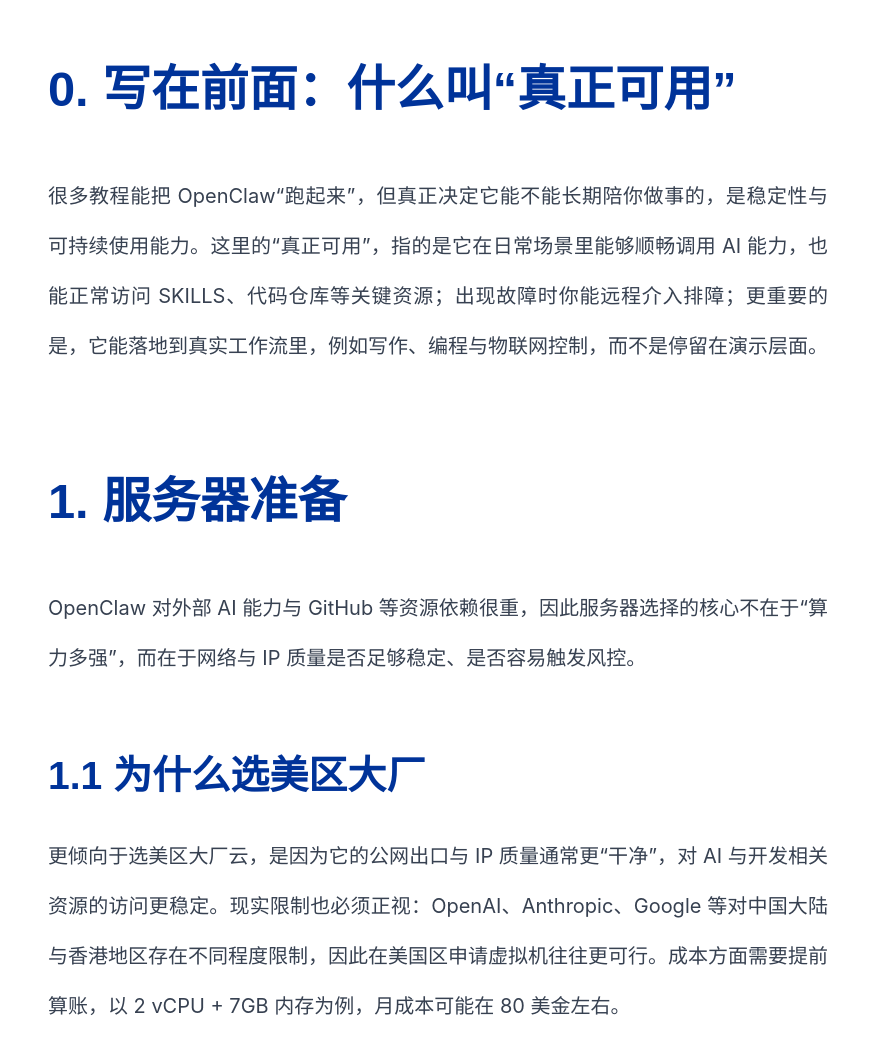
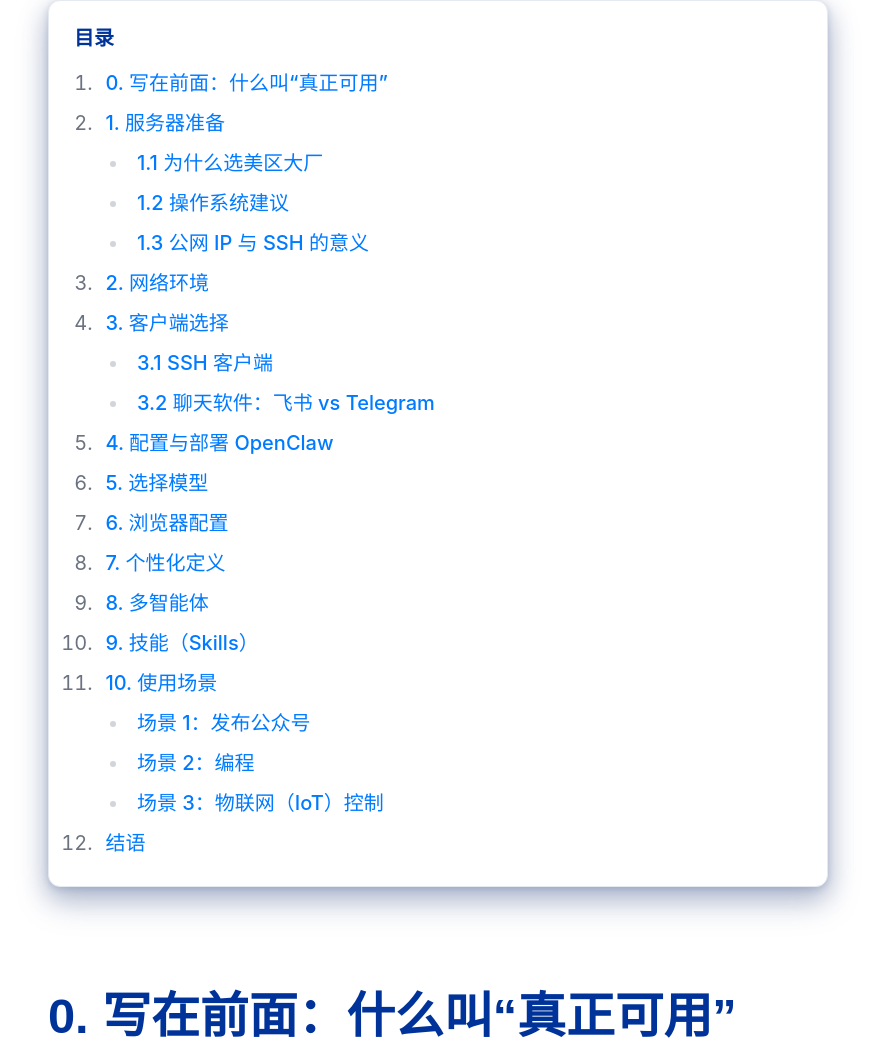
Before and after one commit to inforix/lygwsite, an Astro site: page /openclaw in a window 1280 px wide. Shown: the part 1044-2097 px from the top of the page, without its empty margins (202-1077 px from the left). Built offline with nearby package versions, Linux system fonts and the light colour scheme; Astro itself is replaced by a stand-in of ours.

Commit message:
feat(site): add toc to OpenClaw guide

```diff
--- a/src/pages/openclaw.astro
+++ b/src/pages/openclaw.astro
@@ -12,44 +12,115 @@ import Layout from '../layouts/BlogPost.astro';
 		声明：本文只是一次实际部署与使用的经验整理，不构成对任何平台或产品的推荐。网络空间相关活动请遵守国家规定，具体选型与合规请根据自身情况判断。
 	</p>
 
-	<h2>0. 写在前面：什么叫“真正可用”</h2>
+	<nav class="toc">
+		<div class="toc-title">目录</div>
+		<ol>
+			<li><a href="#toc-0">0. 写在前面：什么叫“真正可用”</a></li>
+			<li>
+				<a href="#toc-1">1. 服务器准备</a>
+				<ul>
+					<li><a href="#toc-1-1">1.1 为什么选美区大厂</a></li>
+					<li><a href="#toc-1-2">1.2 操作系统建议</a></li>
+					<li><a href="#toc-1-3">1.3 公网 IP 与 SSH 的意义</a></li>
+				</ul>
+			</li>
+			<li><a href="#toc-2">2. 网络环境</a></li>
+			<li>
+				<a href="#toc-3">3. 客户端选择</a>
+				<ul>
+					<li><a href="#toc-3-1">3.1 SSH 客户端</a></li>
+					<li><a href="#toc-3-2">3.2 聊天软件：飞书 vs Telegram</a></li>
+				</ul>
+			</li>
+			<li><a href="#toc-4">4. 配置与部署 OpenClaw</a></li>
+			<li><a href="#toc-5">5. 选择模型</a></li>
+			<li><a href="#toc-6">6. 浏览器配置</a></li>
+			<li><a href="#toc-7">7. 个性化定义</a></li>
+			<li><a href="#toc-8">8. 多智能体</a></li>
+			<li><a href="#toc-9">9. 技能（Skills）</a></li>
+			<li>
+				<a href="#toc-10">10. 使用场景</a>
+				<ul>
+					<li><a href="#toc-10-1">场景 1：发布公众号</a></li>
+					<li><a href="#toc-10-2">场景 2：编程</a></li>
+					<li><a href="#toc-10-3">场景 3：物联网（IoT）控制</a></li>
+				</ul>
+			</li>
+			<li><a href="#toc-end">结语</a></li>
+		</ol>
+	</nav>
+	<style>
+		.toc {
+			border: 1px solid rgb(var(--gray-light));
+			border-radius: 12px;
+			padding: 1em 1.25em;
+			background: #fff;
+			box-shadow: var(--box-shadow);
+			margin: 2em 0 2.5em;
+		}
+		.toc-title {
+			font-weight: 700;
+			color: var(--accent-dark);
+			margin-bottom: 0.5em;
+		}
+		.toc ol,
+		.toc ul {
+			margin: 0;
+			padding-left: 1.2em;
+		}
+		.toc ul {
+			margin-top: 0.25em;
+		}
+		.toc li {
+			margin: 0.25em 0;
+		}
+		.toc a {
+			text-decoration: none;
+		}
+		:global(h2[id]),
+		:global(h3[id]) {
+			scroll-margin-top: 120px;
+		}
+	</style>
+
+	<h2 id="toc-0">0. 写在前面：什么叫“真正可用”</h2>
 	<p>
 		很多教程能把 OpenClaw“跑起来”，但真正决定它能不能长期陪你做事的，是稳定性与可持续使用能力。这里的“真正可用”，指的是它在日常场景里能够顺畅调用 AI 能力，也能正常访问 SKILLS、代码仓库等关键资源；出现故障时你能远程介入排障；更重要的是，它能落地到真实工作流里，例如写作、编程与物联网控制，而不是停留在演示层面。
 	</p>
 
-	<h2>1. 服务器准备</h2>
+	<h2 id="toc-1">1. 服务器准备</h2>
 	<p>
 		OpenClaw 对外部 AI 能力与 GitHub 等资源依赖很重，因此服务器选择的核心不在于“算力多强”，而在于网络与 IP 质量是否足够稳定、是否容易触发风控。
 	</p>
-	<h3>1.1 为什么选美区大厂</h3>
+	<h3 id="toc-1-1">1.1 为什么选美区大厂</h3>
 	<p>
 		更倾向于选美区大厂云，是因为它的公网出口与 IP 质量通常更“干净”，对 AI 与开发相关资源的访问更稳定。现实限制也必须正视：OpenAI、Anthropic、Google 等对中国大陆与香港地区存在不同程度限制，因此在美国区申请虚拟机往往更可行。成本方面需要提前算账，以 2 vCPU + 7GB 内存为例，月成本可能在 80 美金左右。
 	</p>
-	<h3>1.2 操作系统建议</h3>
+	<h3 id="toc-1-2">1.2 操作系统建议</h3>
 	<p>
 		系统上建议优先 Linux。我使用的是 Rocky Linux，也可以选择 Ubuntu 等常见发行版。相比之下，Windows 部署与维护复杂度更高。
 	</p>
-	<h3>1.3 公网 IP 与 SSH 的意义</h3>
+	<h3 id="toc-1-3">1.3 公网 IP 与 SSH 的意义</h3>
 	<p>
 		购买云服务器后通常会分配公网 IP。你日常未必需要频繁登录服务器，但当你要确认 OpenClaw 是否正常运行，或需要在关键时刻介入排障时，SSH 是必须保留的“后路”。
 	</p>
 
-	<h2>2. 网络环境</h2>
+	<h2 id="toc-2">2. 网络环境</h2>
 	<p>
 		如果服务器在美国侧，一般外网访问能力会更好；但你在国内使用时，仍然会涉及接入方式与入口选择的问题。常见需求包括手机端接入，可能需要选择某个聊天软件作为入口，例如飞书、Telegram、钉钉、企业微信等。
 	</p>
 
-	<h2>3. 客户端选择</h2>
-	<h3>3.1 SSH 客户端</h3>
+	<h2 id="toc-3">3. 客户端选择</h2>
+	<h3 id="toc-3-1">3.1 SSH 客户端</h3>
 	<p>
 		SSH 的用途主要是做少量维护操作，例如查看日志、重启服务、更新依赖等。它不会高频使用，但必须提前准备好并确保可用。
 	</p>
-	<h3>3.2 聊天软件：飞书 vs Telegram</h3>
+	<h3 id="toc-3-2">3.2 聊天软件：飞书 vs Telegram</h3>
 	<p>
 		我在国内更常用飞书，主要是因为语音链路更顺滑：飞书可以在前端完成语音转文字，并且还能用飞书自带的 AI 对文本做一定修正，整体成本更低。Telegram 的优势是支持斜杠命令，扩展空间更大，但在国内注册与使用可能不稳定。飞书对接上需要特别提醒：通常要补齐权限与回调参数。另外飞书不支持立刻显示斜杠命令。
 	</p>
 
-	<h2>4. 配置与部署 OpenClaw</h2>
+	<h2 id="toc-4">4. 配置与部署 OpenClaw</h2>
 	<p>
 		安装方式上我更喜欢 NPM，但它不一定一次成功；如果 NPM 不顺利，直接用官网提供的一条命令安装往往更省时间。对接渠道务必重视权限导入与授权流程。在部署时，飞书插件其实已经内置了，但是 OpenClaw 还要安装，此时可以忽略，直接修改 openclaw 文件，在 channels 部分增加 feishu：
 	</p>
@@ -76,7 +147,7 @@ import Layout from '../layouts/BlogPost.astro';
   &#125;
 &#125;</code></pre>
 
-	<h2>5. 选择模型</h2>
+	<h2 id="toc-5">5. 选择模型</h2>
 	<p>
 		更建议用双模型策略：一个主力模型负责日常推理与生成，一个备用模型在主力不可用时接管。
 	</p>
@@ -90,7 +161,7 @@ import Layout from '../layouts/BlogPost.astro';
 		最后必须强调：不要轻易自建大模型。预算不到 100 万人民币时，尝试本地自建往往效果还很难达到生产可用。
 	</p>
 
-	<h2>6. 浏览器配置</h2>
+	<h2 id="toc-6">6. 浏览器配置</h2>
 	<p>
 		云服务器通常没有直观桌面界面，但要让 OpenClaw 处理真实任务，就需要浏览器能力。无头浏览器（Headless Browser）能够让它访问网页并完成登录、信息抓取、填表与截图等操作。
 	</p>
@@ -101,7 +172,7 @@ import Layout from '../layouts/BlogPost.astro';
 		无头浏览器对内存要求较高，建议至少 4GB 以上。
 	</p>
 
-	<h2>7. 个性化定义</h2>
+	<h2 id="toc-7">7. 个性化定义</h2>
 	<p>
 		部署完成后，还需要做人格与行为定义，让它输出的风格、边界与做事方式符合你的习惯。
 	</p>
@@ -115,7 +186,7 @@ import Layout from '../layouts/BlogPost.astro';
 		这部分内容我还在摸索中，还没有找到比较好的门道。
 	</p>
 
-	<h2>8. 多智能体</h2>
+	<h2 id="toc-8">8. 多智能体</h2>
 	<p>
 		OpenClaw 支持定义多个智能体，其核心目标是让不同专业任务的上下文相互隔离，减少“记忆混乱”带来的输出偏差。
 	</p>
@@ -123,7 +194,7 @@ import Layout from '../layouts/BlogPost.astro';
 		对新手来说，不建议一开始就创建多个智能体。更稳妥的路径是先把默认智能体跑通并稳定使用，等你明确了哪些任务需要隔离，再逐步拆分。
 	</p>
 
-	<h2>9. 技能（Skills）</h2>
+	<h2 id="toc-9">9. 技能（Skills）</h2>
 	<p>
 		理想体验是“只靠文字就能驱动它工作”，但要做到稳定复用，技能化非常关键。
 	</p>
@@ -133,25 +204,25 @@ import Layout from '../layouts/BlogPost.astro';
 	</p>
 	<pre><code>安装 skill：front-design@Anthropics/skills</code></pre>
 
-	<h2>10. 使用场景</h2>
-	<h3>场景 1：发布公众号</h3>
+	<h2 id="toc-10">10. 使用场景</h2>
+	<h3 id="toc-10-1">场景 1：发布公众号</h3>
 	<p>
 		我对接的是飞书客户端，因为能在前端完成语音转文字，并用飞书 AI 做文本修正。
 	</p>
 	<p>
 		实际操作时，我会先说“我要开始一篇新的文章”，并说明标题与内容；首次使用时，我会让它把内容整理成 Markdown，并按我的样式转成 HTML；然后我把微信公众号草稿箱 API 提供给它，让它参照 API 写入草稿箱。
 	</p>
-	<h3>场景 2：编程</h3>
+	<h3 id="toc-10-2">场景 2：编程</h3>
 	<p>
 		做项目时我更强调流程可控：先把需求讲清楚，让它先做设计，再交给我审核；通过后再开始编程，必要时调用 Claude Code 等工具；开发过程中它需要持续汇报进展，并通过不同浏览器进行测试验证。
 		但我总觉得不如 Claude Code、Codex 和 OpenCode 让人放心。
 	</p>
-	<h3>场景 3：物联网（IoT）控制</h3>
+	<h3 id="toc-10-3">场景 3：物联网（IoT）控制</h3>
 	<p>
 		由于 OpenClaw 能调用工具、查找技能，并可基于 API 做编程处理，它也可以与物联网系统交互。一个典型的家庭形态是：家里放一台 Mac mini 作为本地节点部署 workload，通过 MQTT、HomeKit 等协议与设备通讯，再用自然语言控制家居设施。
 	</p>
 
-	<h2>结语</h2>
+	<h2 id="toc-end">结语</h2>
 	<p>
 		“真正可用”的关键从来不是某个单点配置，而是一套能长期运转的组合：服务器与网络足够稳定，模型与工具有兜底方案，浏览器能力能落地到网页任务，技能与智能体配置能够承载真实工作流。
 	</p>
```
